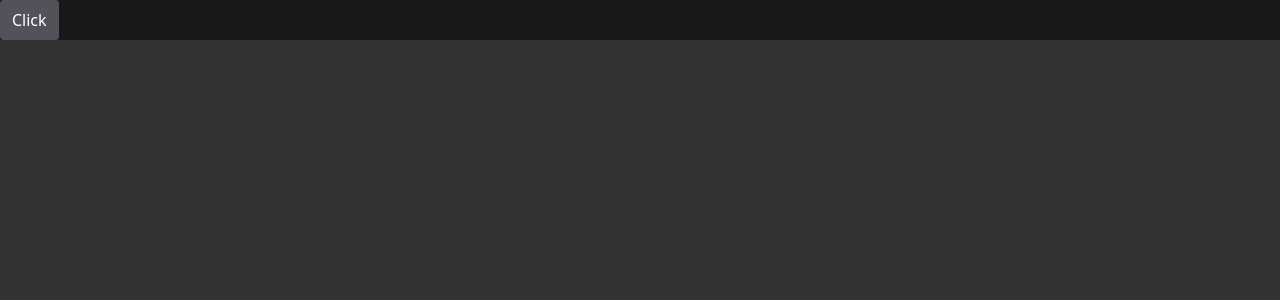
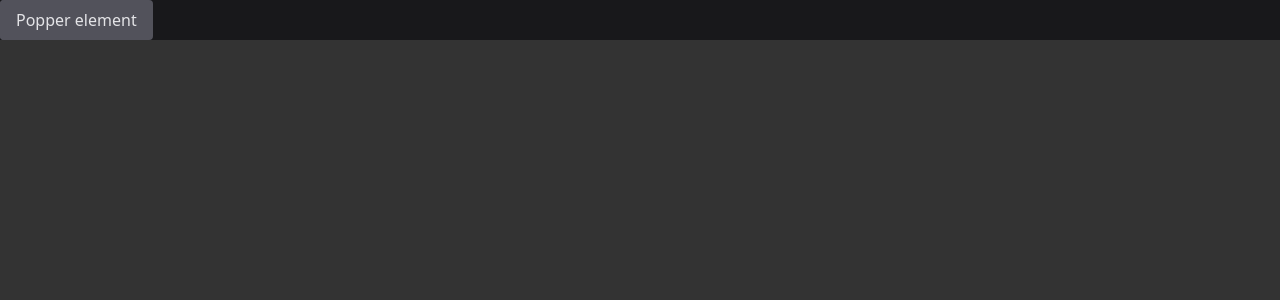
Before and after one commit to hisschemoller/freeloop, a React (Create React App) app: page / in a window 1280 px wide. Shown: the top 300 px of the page. Built offline with nearby package versions, Linux system fonts and the light colour scheme.

Commit message:
Popper with VirtualElement for position on canvas, WIP.

```diff
--- a/package.json
+++ b/package.json
@@ -30,6 +30,7 @@
     ]
   },
   "dependencies": {
+    "@popperjs/core": "^2.11.2",
     "@testing-library/jest-dom": "^5.16.2",
     "@testing-library/react": "^11.2.7",
     "@testing-library/user-event": "^12.8.3",
@@ -42,6 +43,7 @@
     "inobounce": "^0.2.0",
     "react": "^17.0.2",
     "react-dom": "^17.0.2",
+    "react-popper": "^2.2.5",
     "react-scripts": "5.0.0",
     "typescript": "^4.5.5",
     "web-vitals": "^0.2.4",
--- a/src/components/Canvas.tsx
+++ b/src/components/Canvas.tsx
@@ -1,5 +1,7 @@
 import { useCallback, useEffect, useRef, useState } from 'react';
 import { useDrag } from '@use-gesture/react';
+import { usePopper } from 'react-popper';
+import { VirtualElement } from '@popperjs/core';
 import addWindowResizeCallback from '../util/windowresize';
 
 interface Point {
@@ -7,7 +9,7 @@ interface Point {
   y: number;
 }
 
-const POINT_RADIUS = 16;
+const POINT_RADIUS = 20;
 
 const drawPoints = (ctx: CanvasRenderingContext2D, points: Point[], selectedIndex: number) => {
   ctx.fillStyle = '#666666';
@@ -25,11 +27,23 @@ const drawPoints = (ctx: CanvasRenderingContext2D, points: Point[], selectedInde
   });
 };
 
+let domRect = new DOMRect();
+
+const virtualElement = {
+  getBoundingClientRect: () => domRect,
+};
+
 export default () => {
   const canvasRef = useRef<HTMLCanvasElement>(null);
   const [points, setPoints] = useState<Point[]>([]);
   const [rect, setRect] = useState<DOMRect>();
   const [selectedIndex, setSelectedIndex] = useState<number>(-1);
+  const [popperElement, setPopperElement] = useState<HTMLDivElement | null>(null);
+  const [popperArrowElement, setPopperArrowElement] = useState<HTMLDivElement | null>(null);
+
+  const { attributes, styles, update } = usePopper(virtualElement, popperElement, {
+    modifiers: [{ name: 'arrow', options: { element: popperArrowElement } }],
+  });
 
   const dragHook = useDrag((state) => {
     const { args: [ rect ], distance, elapsedTime, type, xy } = state;
@@ -51,19 +65,30 @@ export default () => {
 
     if (type === 'pointerup') {
       const dist = Math.sqrt(distance[0] ** 2 + distance[1] ** 2);
-      if (selectedIndex === -1 && elapsedTime > 300 && dist < 2) {
+      if (selectedIndex === -1 && elapsedTime > 250 && dist < 2) {
         setPoints([{ x: xy[0] - rect.left, y: xy[1] - rect.top }, ...points]);
         setSelectedIndex(0);
       }
 
-      if (selectedIndex > -1 && elapsedTime > 300 && dist < 2) {
+      if (selectedIndex > -1 && elapsedTime > 250 && dist < 2) {
         // popper
+        // setPopperReference({ new DOMRect(xy[0], xy[1]) });
       }
     }
   }, {
     preventDefault: true,
   });
 
+  // popper position
+  useEffect(() => {
+    if (selectedIndex > -1) {
+      const { x, y } = points[selectedIndex];
+      domRect = new DOMRect(x, y, POINT_RADIUS * 2, POINT_RADIUS * 2);
+      update && update();
+    }
+  }, [selectedIndex]);
+
+  // canvas redraw
   useEffect(() => {
     if (canvasRef.current) {
       const ctx = canvasRef.current.getContext('2d');
@@ -75,6 +100,7 @@ export default () => {
     }
   }, [points, rect, selectedIndex]);
 
+  // window resize
   useEffect(() => {
     const onWindowResize = () => {
       const parentEl = canvasRef.current?.parentElement;
@@ -89,8 +115,18 @@ export default () => {
     onWindowResize();
   }, []);
 
-  return <canvas
+  return <>
+    <canvas
     ref = {canvasRef}
     { ...dragHook(rect, 'arg') }
-    />;
+    />
+    <div
+      ref={setPopperElement}
+      className="px-4 py-2 bg-zinc-600 rounded"
+      style={styles.popper}
+      {...attributes.popper}>
+      Popper element
+      <div ref={setPopperArrowElement} style={styles.arrow} />
+    </div>
+  </>;
 }
```
Also changed, not shown: 2 other files (tests, documents, lock files or other folders).
